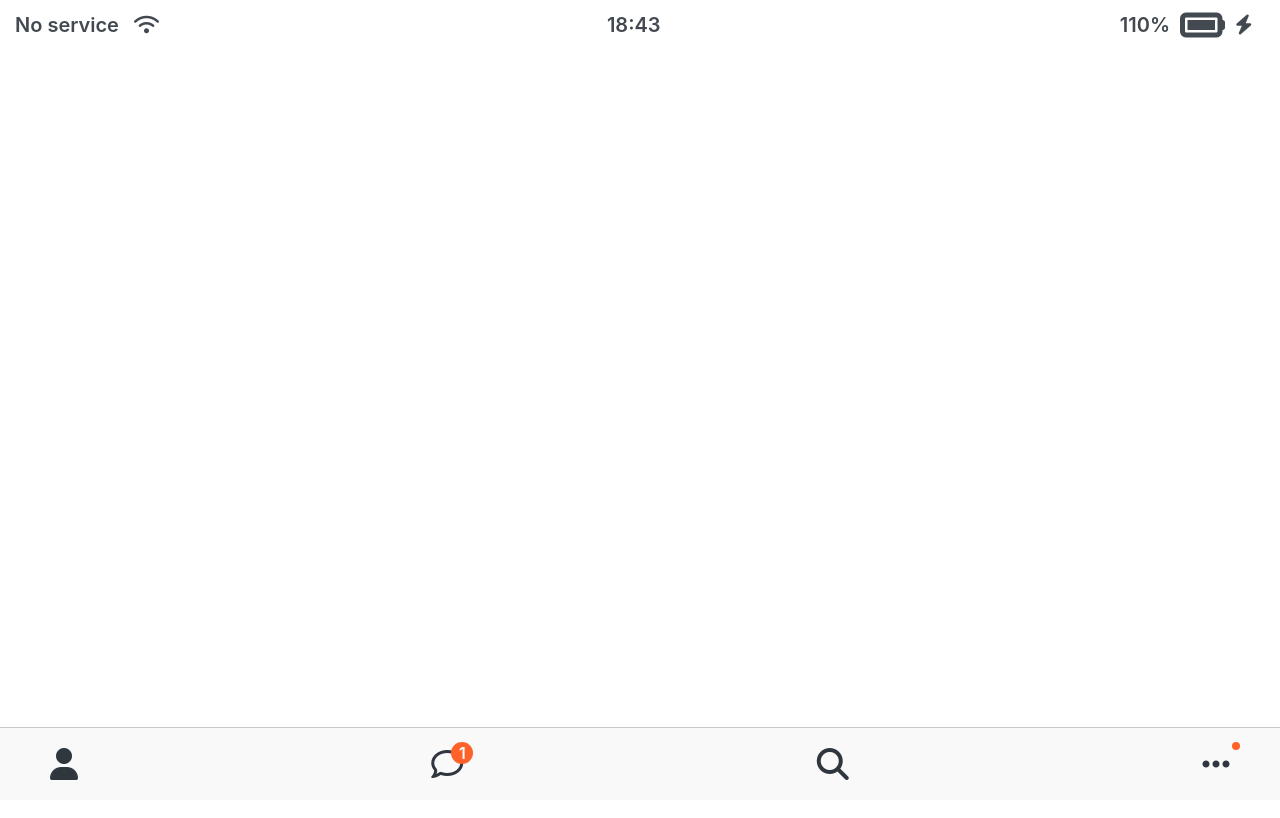
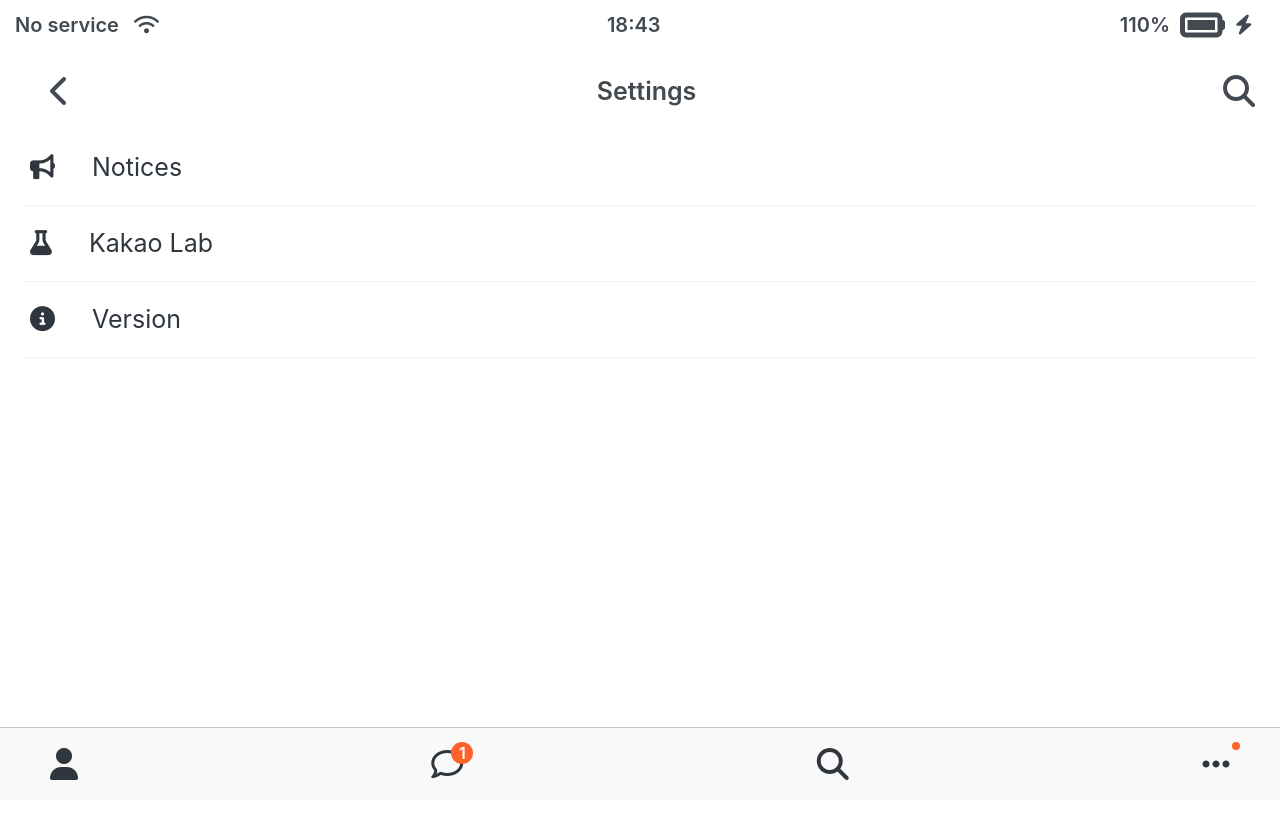
Before and after one commit to tokkissi/kokoa-clone-2021, a plain HTML site: page setting.html in a window 1280 px wide. Shown: the top 818 px of the page. Drawn offline with Linux system fonts and the light colour scheme.

Commit message:
6.27 수강 완

```diff
--- a/css/components/nav-bar.css
+++ b/css/components/nav-bar.css
@@ -6,6 +6,7 @@
   background-color: #f9f9fa;
   padding: 20px 50px;
   border-top: var(--grey-line);
+  z-index: 1;
 }
 
 .nav__list {
--- a/css/components/screen-header.css
+++ b/css/components/screen-header.css
@@ -3,13 +3,13 @@
   justify-content: space-between;
   align-items: center;
   padding: var(--horizontal-space);
-  padding-top: 25px;
   background-color: white;
   position: fixed;
   top: 50px;
   width: 100%;
   box-sizing: border-box;
   opacity: 0.9;
+  z-index: 1;
 }
 
 .screen-header__title {
--- a/css/components/status-bar.css
+++ b/css/components/status-bar.css
@@ -10,6 +10,7 @@
   opacity: 0.9;
   font-size: 20px;
   font-weight: 600;
+  z-index: 1;
 }
 
 .status-bar__column {
--- /dev/null
+++ b/css/screens/settings.css
@@ -0,0 +1,15 @@
+.setting__contents {
+  display: flex;
+  justify-content: space-between;
+  border-bottom: 1px solid rgba(0, 0, 0, 0.05);
+}
+
+.setting__contents-column {
+  font-size: 25px;
+  padding: 25px 5px;
+}
+
+.setting__contents-column i {
+  margin-right: 30px;
+  font-size: 25px;
+}
--- a/css/styles.css
+++ b/css/styles.css
@@ -15,6 +15,7 @@
 @import "screens/friends.css";
 @import "screens/find.css";
 @import "screens/more.css";
+@import "screens/settings.css";
 
 body {
   font-family: -apple-system, BlinkMacSystemFont, "Segoe UI", Roboto, Oxygen,
--- a/setting.html
+++ b/setting.html
@@ -6,7 +6,7 @@
     <meta charset="UTF-8">
     <meta http-equiv="X-UA-Compatible" content="IE=edge">
     <meta name="viewport" content="width=device-width, initial-scale=1.0">
-    <title>More - KakaoTalk</title>
+    <title>Settings - KakaoTalk</title>
 </head>
 
 <body>
@@ -25,11 +25,46 @@
         </div>
     </div>
 
-
+    <header class="screen-header">
+        <div class="screen-header__icon">
+            <i class="fas fa-chevron-left fa-2x"></i>
+        </div>
+        <div class="screen-header__icon">
+            <h1 class="screen-header__title">Settings</h1>
+        </div>
+        <div class="screen-header__tools">
+            <div class="screen-header__icon">
+                <i class="fas fa-search fa-2x"></i>
+            </div>
+        </div>
+    </header>
 
 <main class="main-screen more-screen">
+    <ul class="setting-lists">
+        <li class="setting__contents">
+            <div class="setting__contents-column">
+                <i class="fas fa-bullhorn"></i>
+                <span>Notices</span>
+            </div>
+            <div class="setting__contents-column"></div>
+        </li>
+        <li class="setting__contents">
+            <div class="setting__contents-column">
+                <i class="fas fa-flask"></i>
+                <span>Kakao Lab</span>
+            </div>
+            <div class="setting__contents-column"></div>
+        </li>
+        <li class="setting__contents">
+            <div class="setting__contents-column">
+                <i class="fas fa-info-circle"></i>
+                <span>Version</span>
+            </div>
+            <div class="setting__contents-column"></div>
+        </li>
+    </ul>
+</main>
 
-</main>
     <nav class="nav">
         <ul class="nav__list">
             <li class="nav__btn">
```
